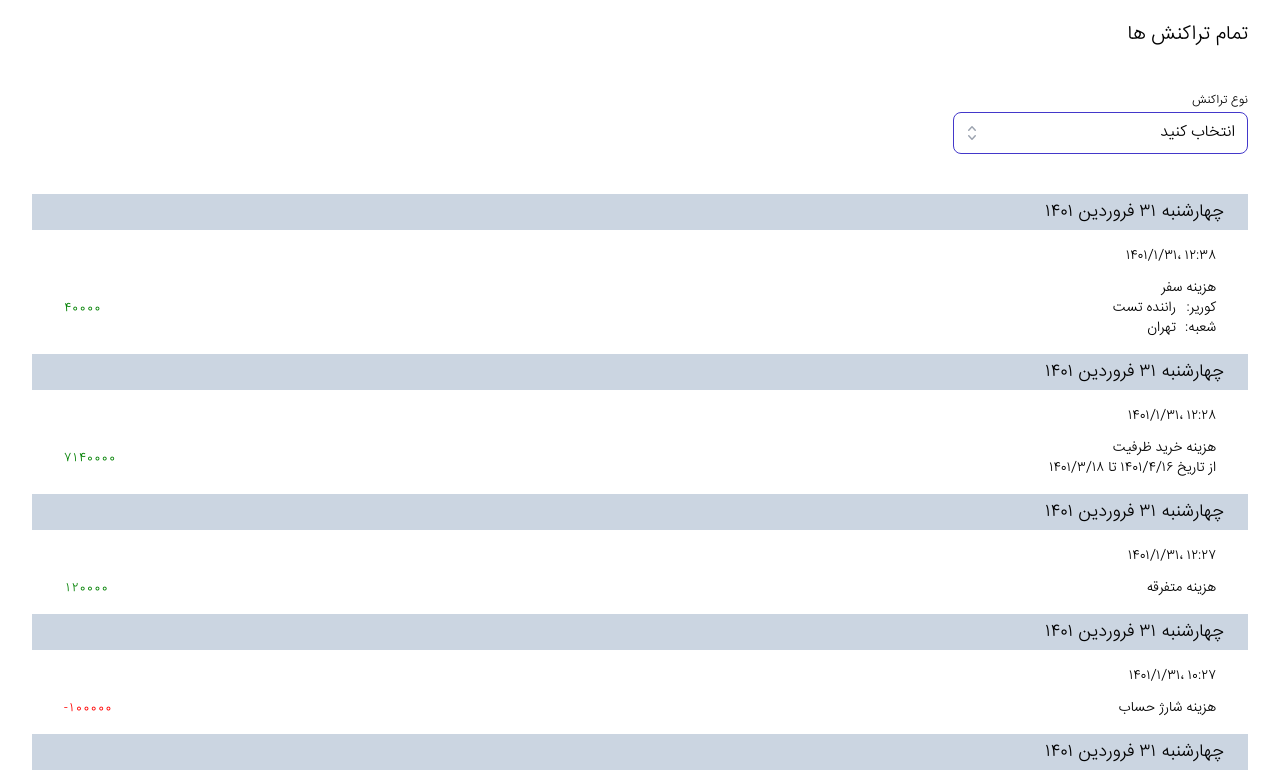
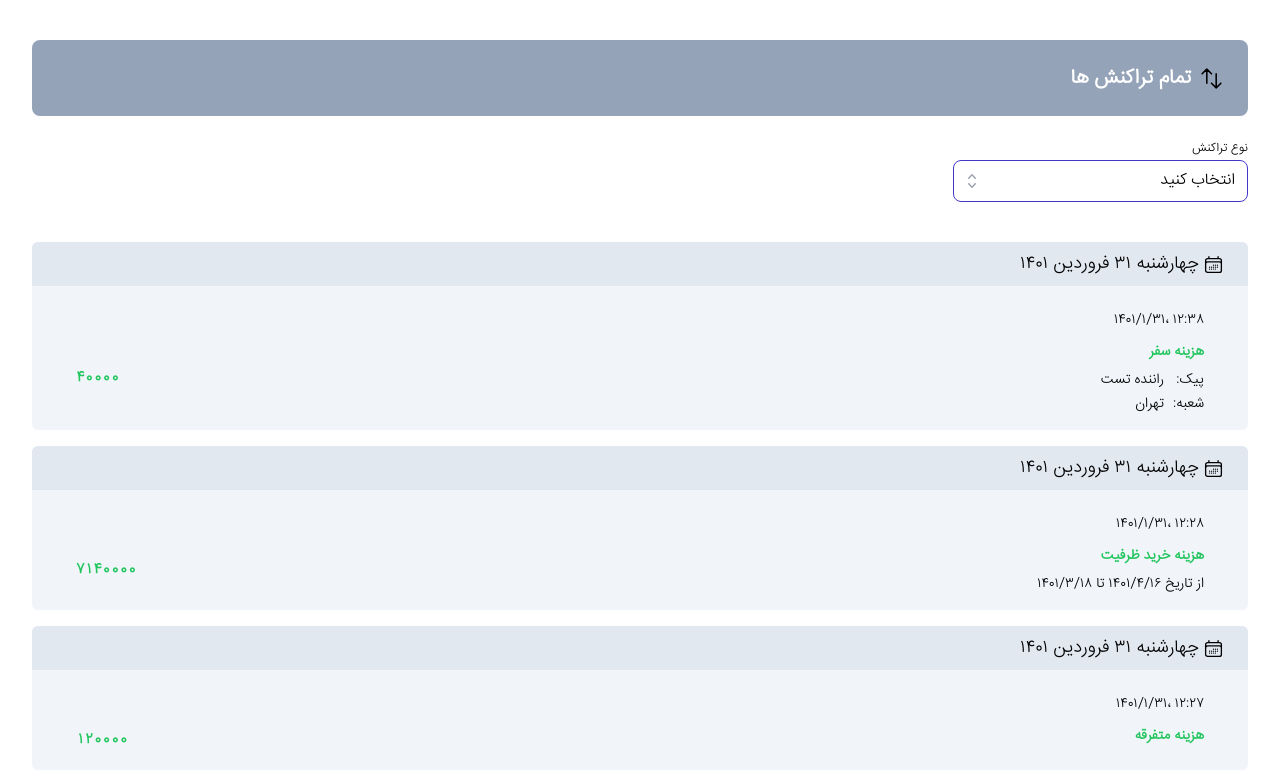
Before and after one commit to MaryamEsmaily/FrontendInterview-miare, a React (Create React App) app: page / in a window 1280 px wide. Shown: the top 784 px of the page. Built offline with nearby package versions, Linux system fonts and the light colour scheme; what tailwindcss-rtl would draw is missing.

Commit message:
edit style

```diff
--- a/src/App.js
+++ b/src/App.js
@@ -9,6 +9,9 @@ import {
   setSortedValue,
 } from "./features/transactions/transactionsSlice";
 import { dateConverter } from "./utils/dateConverter";
+import warningIcon from "./assets/icons/warning-icon.svg";
+import transactionIcon from "./assets/icons/transaction-icon.svg";
+import calenderIcon from "./assets/icons/calender-icon.svg";
 
 function App() {
   //
@@ -36,9 +39,17 @@ function App() {
   //
   return (
     <div className="App" dir="rtl">
-      <div className="container">
-        <div className="text-xl my-5">تمام تراکنش ها</div>
-        <div className="grid grid-cols-1 md:grid-cols-4 gap-3 sticky top-0 bg-white py-5">
+      <div className="container my-10">
+        <div className="flex items-center mt-6 p-6 text-white rounded-lg bg-slate-400">
+          <img
+            alt="transaction-icon"
+            src={transactionIcon}
+            width="25px"
+            height="25px"
+          />
+          <div className="text-xl font-bold pr-2">تمام تراکنش ها</div>
+        </div>
+        <div className="grid grid-cols-1 md:grid-cols-2 lg:grid-cols-4 gap-3 sticky top-0 bg-white py-5">
           <div className="w-full ">
             <label className="text-xs">نوع تراکنش</label>
             <Select
@@ -50,9 +61,9 @@ function App() {
           </div>
           {selectedTransaction?.value !== "trip_financials" ? null : (
             <div>
-              <label className="text-xs">کوریر</label>
+              <label className="text-xs">پیک</label>
               <input
-                placeholder="نام کوریر را وارد کنید"
+                placeholder="نام پیک را وارد کنید"
                 type="text"
                 className="w-full p-2 border border-indigo-700 rounded-lg"
                 value={searchTerm}
@@ -62,26 +73,40 @@ function App() {
           )}
         </div>
         <div className="mt-5">
-          {showValue?.map((value) => {
-            //
+          {showValue?.length ? (
+            showValue?.map((value) => {
               const dateTime =
                 value?.request_datetime || value?.datetime || value?.created_at;
               const amount = value?.final_price || value?.amount;
               //
               return (
-              <div className="my-4" key={value?.id}>
-                <div className="bg-slate-300 px-6 py-1 text-lg">
+                <div
+                  className="my-4 bg-slate-100 rounded-md overflow-hidden"
+                  key={value?.id}
+                >
+                  <div className="flex items-center bg-slate-200 px-6 py-2 text-lg">
+                    <img
+                      className="pl-1"
+                      alt=""
+                      src={calenderIcon}
+                      width="25px"
+                      height="25px"
+                    />
                     {dateConverter(dateTime).weekendDate}{" "}
                     {dateConverter(dateTime).titleDate}
                   </div>
-                <div className="mx-8 mt-4 text-sm">
+                  <div className="mx-8 mt-2 text-sm px-3 py-4">
                     <div>
                       {dateConverter(dateTime).shortTime} ،
                       {dateConverter(dateTime).shortDate}
                     </div>
                     <div className="flex flex-col md:flex-row justify-between lg:items-center mt-3 ">
                       <div>
-                      <div>
+                        <div
+                          className={`font-bold mb-2 ${
+                            amount < 0 ? "text-rose-500" : "text-green-500"
+                          }`}
+                        >
                           {TransactionTypes?.map((item) => {
                             if (item.value === value.transactionType)
                               return item.label;
@@ -89,8 +114,8 @@ function App() {
                         </div>
                         {value?.transactionType !== "trip_financials" ? null : (
                           <div>
-                          <div className="flex">
-                            <div className="w-10">کوریر:</div>
+                            <div className="flex mb-1">
+                              <div className="w-10">پیک:</div>
                               <div> {value?.driver}</div>
                             </div>
                             <div className="flex">
@@ -99,18 +124,20 @@ function App() {
                             </div>
                           </div>
                         )}
-                      {value?.transactionType !== "concurrency_costs" ? null : (
+                        {value?.transactionType !==
+                        "concurrency_costs" ? null : (
                           <div>
-                          از تاریخ {dateConverter(value?.end_date).shortDate} تا{" "}
-                          {dateConverter(value?.start_date).shortDate}
+                            از تاریخ {dateConverter(value?.end_date).shortDate}{" "}
+                            تا {dateConverter(value?.start_date).shortDate}
                           </div>
                         )}
                       </div>
                       <div
-                      className="text-xs"
+                        className={`text-sm font-bold ${
+                          amount < 0 ? "text-rose-500" : "text-green-500"
+                        }`}
                         style={{
                           direction: "ltr",
-                        color: amount < 0 ? "red" : "green",
                         }}
                       >
                         {amount}
@@ -119,7 +146,13 @@ function App() {
                   </div>
                 </div>
               );
-          })}
+            })
+          ) : (
+            <div className="flex items-center justify-center font-bold bg-red-200 p-5 rounded-lg">
+              <img alt="" src={warningIcon} width="25px" height="25px" />
+              <div className="px-2">داده ای وجود ندارد!</div>
+            </div>
+          )}
         </div>
       </div>
     </div>
```
Lines whose indentation alone changed are shown as unchanged.
